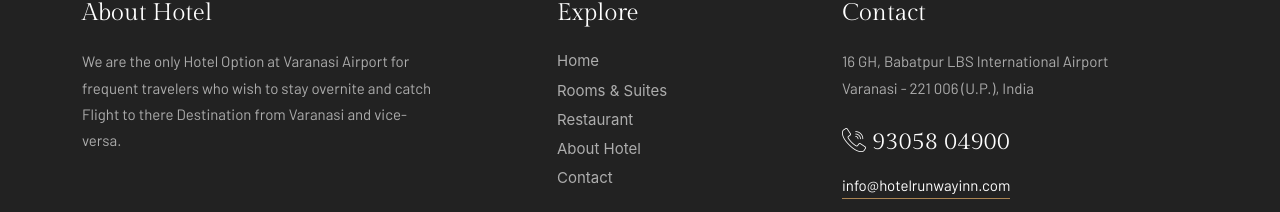
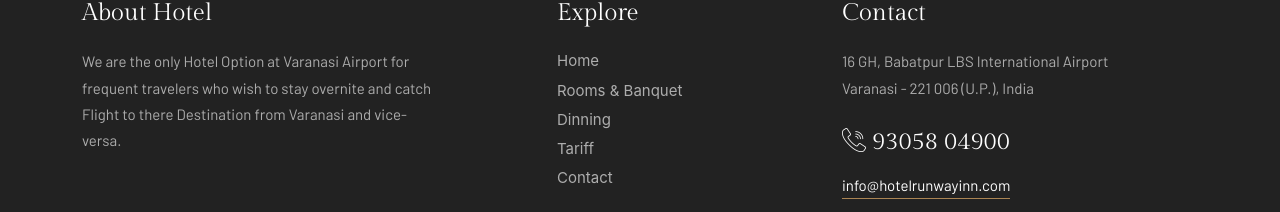
Before and after one commit to SrivastavaAman8604/Runway-Inn, a React (Create React App) app: page /contact in a window 1280 px wide. Shown: the part 1336-1548 px from the top of the page. Built offline with nearby package versions, Linux system fonts and the light colour scheme.

Commit message:
Update Footer.jsx

```diff
--- a/src/Component/Footer.jsx
+++ b/src/Component/Footer.jsx
@@ -39,14 +39,14 @@ const Footer = () => {
                         <Link to="/">Home</Link>
                     </li>
                     <li className='link' onClick={scrollToTop}>
-                        <Link to="/Room">Rooms &amp; Suites</Link>
+                        <Link to="/Room">Rooms &amp; Banquet</Link>
                     </li>
                     <li className='link' onClick={scrollToTop}>
-                        <Link to="/Restaurant">Restaurant</Link>
+                        <Link to="/Restaurant">Dinning</Link>
                     </li>
                     {/* <li><Link to="/">Spa & Wellness</Link></li> */}
                     <li className='link' onClick={scrollToTop}>
-                        <Link to="/About">About Hotel</Link>
+                        <Link to="/Tariff">Tariff</Link>
                     </li>
                     <li className='link' onClick={scrollToTop}>
                         <Link to="/Contact">Contact</Link>
```
